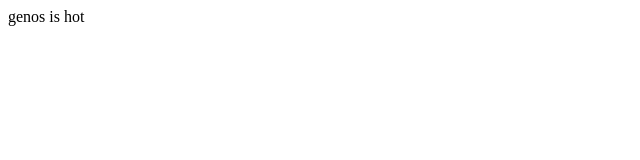
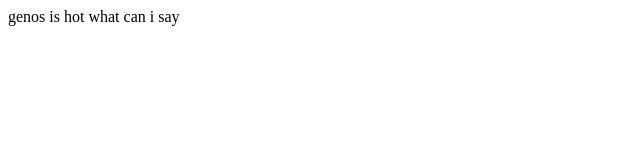
Before and after one commit to Lonewolf-117/webwebweb, a plain HTML site: page index.html in a window 1280 px wide. Shown: the whole page, without its empty margins (0-640 px from the left). Drawn offline with Linux system fonts and the light colour scheme.

Commit message:
Update index.html

```diff
--- a/index.html
+++ b/index.html
@@ -2,13 +2,13 @@
 <head>
 
 <title>
-genos
+genos is hot
 </title>
 
 </head>
 
 <body>
-genos is hot
+genos is hot what can i say
 
 </body>
 </html>
```
